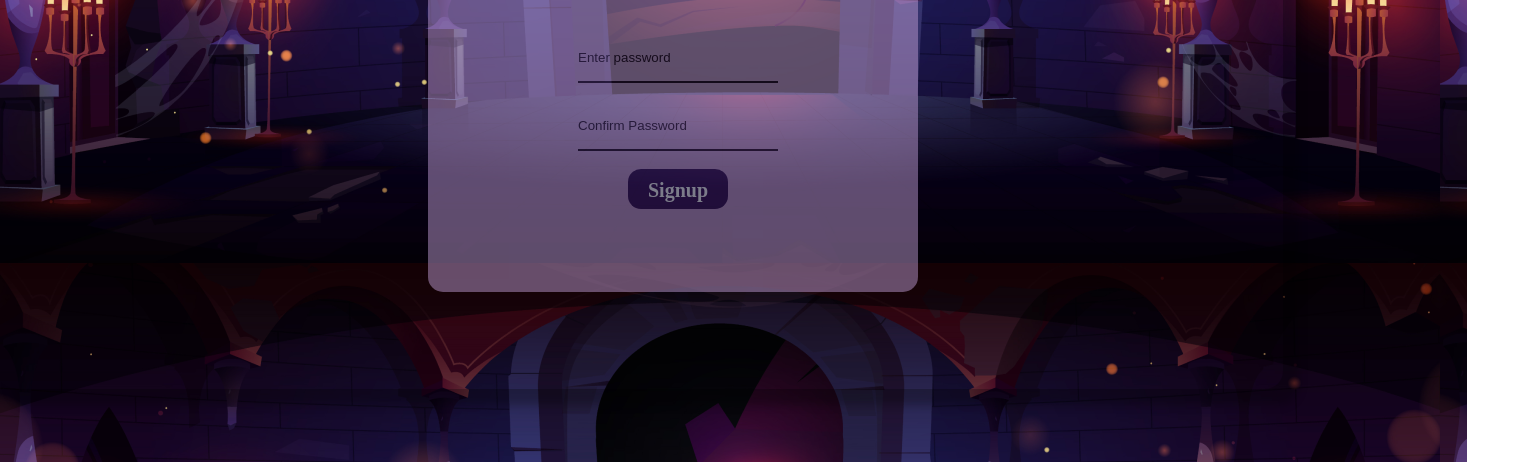
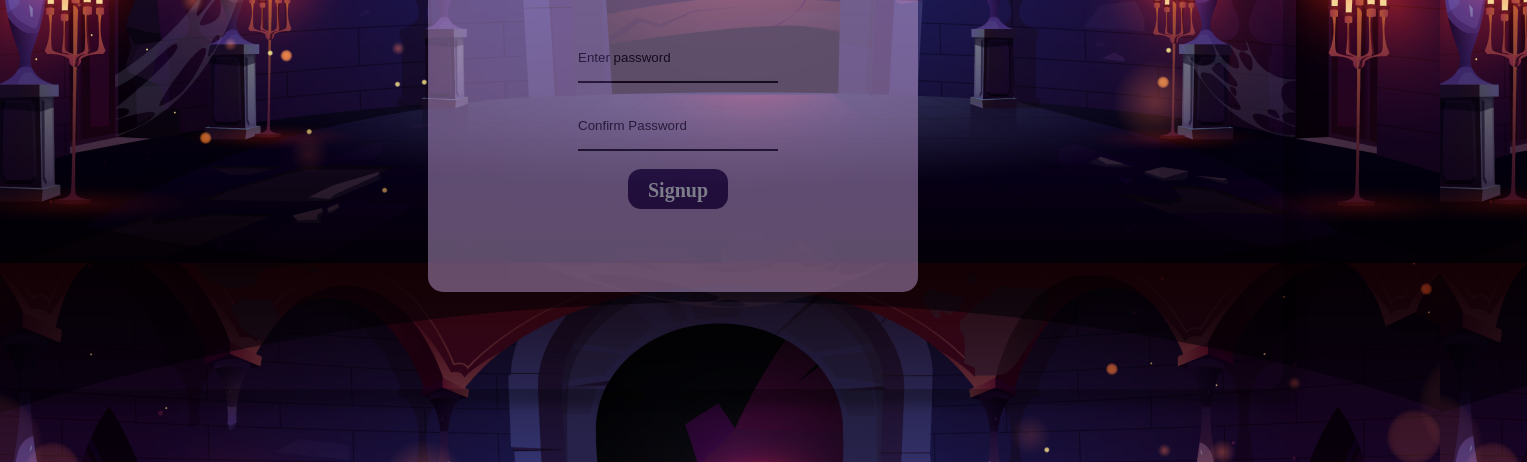
Before and after one commit to Rashipotey/WebWizard, a plain HTML site: page signup.html in a window 1280 px wide. Shown: the part 338-800 px from the top of the page, 1527 px wide, since content can reach past the window. Drawn offline with Linux system fonts and the light colour scheme.

Commit message:
Update signup.html

```diff
--- a/signup.html
+++ b/signup.html
@@ -8,7 +8,7 @@
     <link rel="stylesheet" href="style.css">
 </head>
 <body>
-    <div style="background-image: url('assets/bg.png');height: 100vh;width: 1467px;">
+    <div style="background-image: url('assets/bg.png');height: 100vh;width: 1527px;">
         <div style="position: absolute;
         width: 1285px;
         height: 697px;
```
